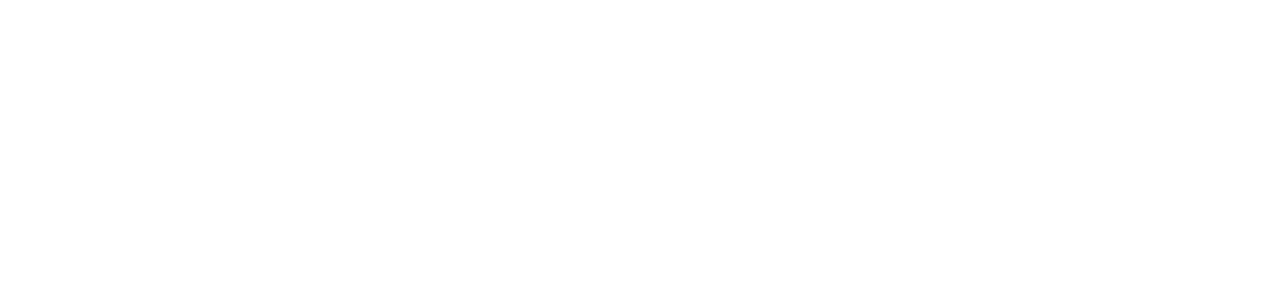
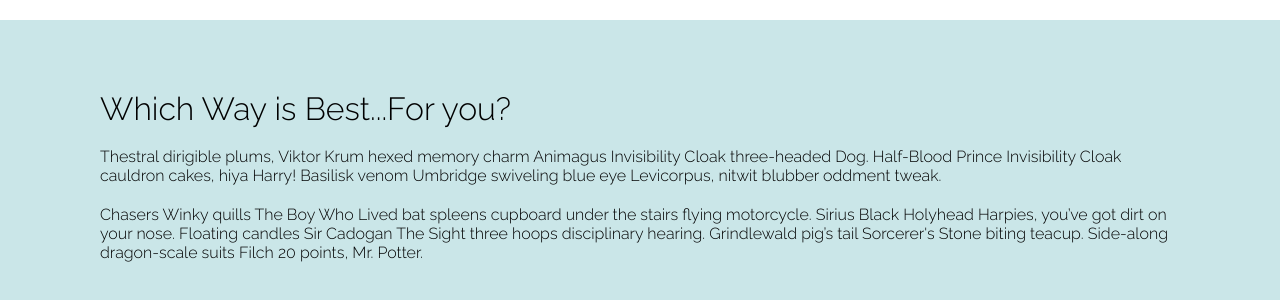
Before and after one commit to tzmanics/rtrw-demo, an Angular app: page / in a window 1280 px wide. Shown: the part 905-1205 px from the top of the page. Before the commit the page ends 925 px from the top, so only its background shows below. Built offline with nearby package versions, Linux system fonts and the light colour scheme.

Commit message:
adds marketing copy section

```diff
--- a/src/app/home/home.component.css
+++ b/src/app/home/home.component.css
@@ -26,6 +26,21 @@
   padding: 10px 0;
 }
 
+.marketing-copy {
+  background-color: #cae6e8;
+  padding: 50px 100px;
+}
+
+.marketing-copy h2 {
+  padding: 20px 0;
+  font-size: xx-large;
+  font-weight: 200;
+}
+
+.marketing-copy p {
+  padding-bottom: 20px;
+}
+
 .tagline {
   background-image: url("https://images.unsplash.com/photo-1511602030346-b432fc45eb32?ixlib=rb-1.2.1&ixid=eyJhcHBfaWQiOjEyMDd9&auto=format&fit=crop&w=800&q=60");
   background-position: center;
--- a/src/app/home/home.component.html
+++ b/src/app/home/home.component.html
@@ -58,3 +58,19 @@
     </div>
   </div>
 </div>
+<div class="marketing-copy">
+  <h2>Which Way is Best...For you?</h2>
+  <p>
+    Thestral dirigible plums, Viktor Krum hexed memory charm Animagus
+    Invisibility Cloak three-headed Dog. Half-Blood Prince Invisibility Cloak
+    cauldron cakes, hiya Harry! Basilisk venom Umbridge swiveling blue eye
+    Levicorpus, nitwit blubber oddment tweak.
+  </p>
+  <p>
+    Chasers Winky quills The Boy Who Lived bat spleens cupboard under the stairs
+    flying motorcycle. Sirius Black Holyhead Harpies, you’ve got dirt on your
+    nose. Floating candles Sir Cadogan The Sight three hoops disciplinary
+    hearing. Grindlewald pig’s tail Sorcerer's Stone biting teacup. Side-along
+    dragon-scale suits Filch 20 points, Mr. Potter.
+  </p>
+</div>
```
